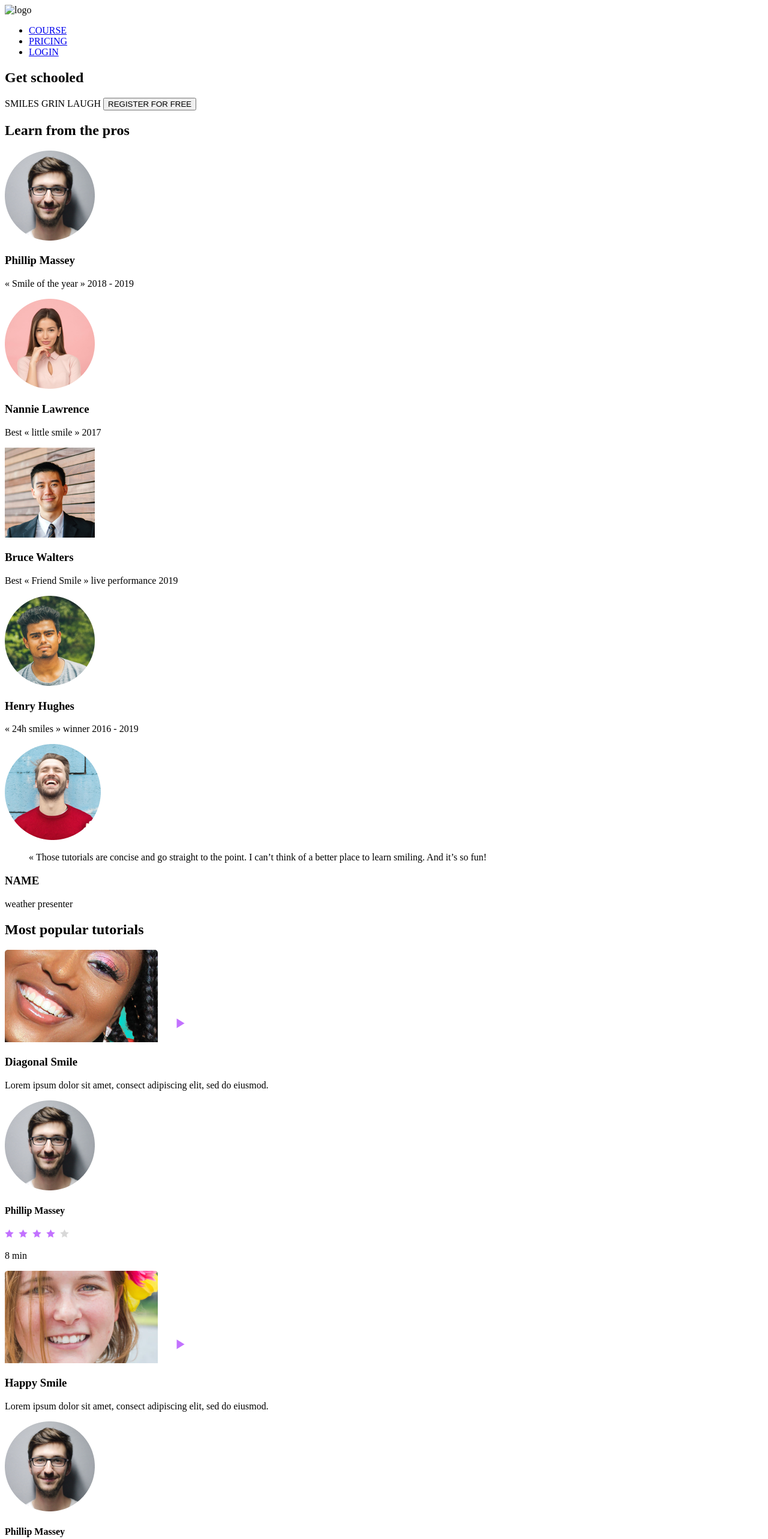
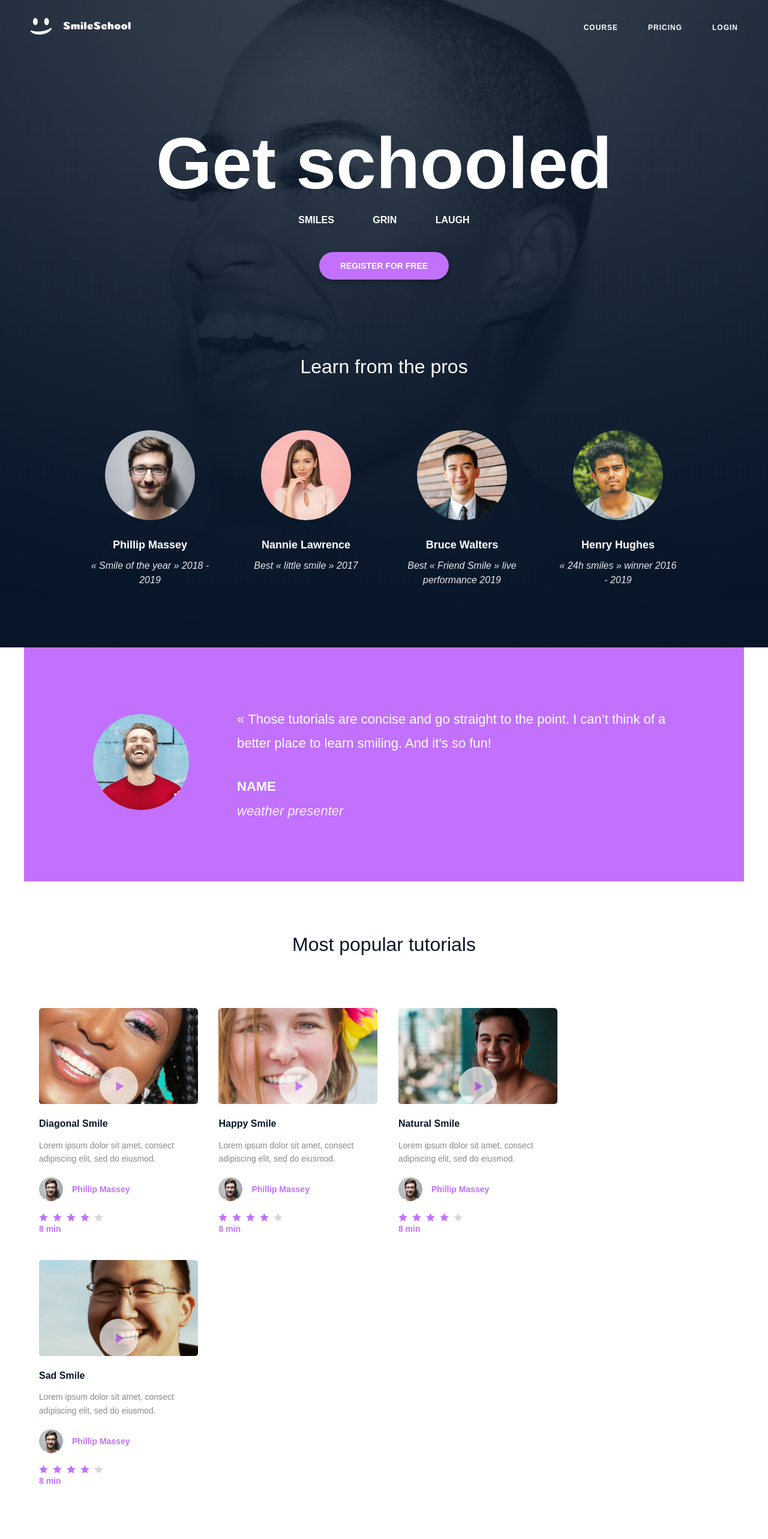
Before and after one commit to hyacintha3/alx_html_css, a plain HTML site: page css_advanced/index.html in a window 1280 px wide. Shown: the top 2565 px of the page at 60% size. Drawn offline with Linux system fonts and the light colour scheme.

Commit message:
well designed page

```diff
--- a/css_advanced/index.html
+++ b/css_advanced/index.html
@@ -10,7 +10,7 @@
 <body>
     <header>
         <nav>
-            <img src="images/logo" alt="logo">
+            <img src="./images/logo.png" alt="logo">
 
             <ul>
                 <li><a href="#">COURSE</a></li>
--- a/css_advanced/styles.css
+++ b/css_advanced/styles.css
@@ -0,0 +1,466 @@
+* {
+    margin: 0;
+    padding: 0;
+    box-sizing: border-box;
+}
+
+body {
+    font-family: 'Source Sans Pro', Arial, sans-serif;
+    color: #071629;
+    line-height: 1.6;
+}
+
+/* Header & Navigation */
+header {
+    position: absolute;
+    width: 100%;
+    z-index: 100;
+    padding: 30px 0;
+}
+
+nav {
+    display: flex;
+    justify-content: space-between;
+    align-items: center;
+    max-width: 1200px;
+    margin: 0 auto;
+    padding: 0 50px;
+}
+
+nav img {
+    height: 30px;
+}
+
+nav ul {
+    display: flex;
+    list-style: none;
+    gap: 50px;
+}
+
+nav ul li a {
+    color: white;
+    text-decoration: none;
+    font-weight: 600;
+    font-size: 12px;
+    letter-spacing: 1px;
+    transition: opacity 0.3s;
+}
+
+nav ul li a:hover {
+    opacity: 0.7;
+}
+
+/* Hero Section */
+main > section:first-child {
+    background: linear-gradient(180deg, rgba(7, 22, 41, 0.7) 0%, rgba(7, 22, 41, 0.9) 100%),
+                url('./images/object.png') center/cover no-repeat;
+    background-color: #071629;
+    min-height: 100vh;
+    color: white;
+    text-align: center;
+    padding: 200px 20px 100px;
+    display: flex;
+    flex-direction: column;
+    justify-content: center;
+}
+
+main > section:first-child > div:first-child {
+    max-width: 800px;
+    margin: 0 auto 120px;
+}
+
+main > section:first-child h1 {
+    font-size: 120px;
+    font-weight: 700;
+    margin-bottom: 10px;
+    line-height: 1.2;
+}
+
+main > section:first-child > div:first-child > span {
+    font-size: 16px;
+    margin: 0 30px;
+    font-weight: 700;
+    display: inline-block;
+}
+
+main > section:first-child > div:first-child > br {
+    display: block;
+    content: "";
+    margin-top: 20px;
+}
+
+main > section:first-child button {
+    background: #C271FF;
+    color: white;
+    border: none;
+    padding: 15px 35px;
+    border-radius: 30px;
+    font-weight: 700;
+    cursor: pointer;
+    margin-top: 40px;
+    font-size: 14px;
+    transition: opacity 0.3s;
+    box-shadow: 0 4px 10px rgba(0, 0, 0, 0.3);
+    display: block;
+    margin-left: auto;
+    margin-right: auto;
+}
+
+main > section:first-child button:hover {
+    opacity: 0.9;
+}
+
+/* Learn from the pros */
+main > section:first-child > div:last-child {
+    max-width: 1100px;
+    margin: 0 auto;
+}
+
+main > section:first-child h2 {
+    font-size: 32px;
+    font-weight: 300;
+    margin-bottom: 80px;
+}
+
+main > section:first-child h2 span {
+    color: #C271FF;
+    font-weight: 700;
+}
+
+main > section:first-child > div:last-child > div {
+    display: flex;
+    justify-content: center;
+    gap: 60px;
+    flex-wrap: wrap;
+}
+
+main > section:first-child > div:last-child > div > div {
+    flex: 0 0 200px;
+    text-align: center;
+}
+
+main > section:first-child > div:last-child > div > div img {
+    width: 150px;
+    height: 150px;
+    border-radius: 50%;
+    margin-bottom: 20px;
+    object-fit: cover;
+}
+
+main > section:first-child > div:last-child > div > div h3 {
+    font-size: 18px;
+    font-weight: 900;
+    margin-bottom: 8px;
+}
+
+main > section:first-child > div:last-child > div > div p {
+    font-size: 16px;
+    font-style: italic;
+    opacity: 0.9;
+    line-height: 1.5;
+}
+
+/* Quote Section */
+main > section:nth-child(2) {
+    background: #C271FF;
+    color: white;
+    padding: 100px 50px;
+    display: flex;
+    align-items: center;
+    justify-content: center;
+    gap: 80px;
+    max-width: 1200px;
+    margin: 0 auto;
+}
+
+main > section:nth-child(2) > div:first-child img {
+    width: 160px;
+    height: 160px;
+    border-radius: 50%;
+    object-fit: cover;
+}
+
+main > section:nth-child(2) > div:last-child {
+    flex: 1;
+    max-width: 730px;
+}
+
+main > section:nth-child(2) blockquote {
+    font-size: 22px;
+    line-height: 1.8;
+    margin-bottom: 35px;
+    font-weight: 400;
+}
+
+main > section:nth-child(2) h3 {
+    font-size: 22px;
+    font-weight: 700;
+    margin-bottom: 5px;
+}
+
+main > section:nth-child(2) p {
+    font-style: italic;
+    opacity: 0.9;
+    font-size: 22px;
+    font-weight: 400;
+}
+
+/* Most Popular Tutorials */
+main > section:nth-child(3) {
+    padding: 80px 50px;
+    background: white;
+    max-width: 1400px;
+    margin: 0 auto;
+}
+
+main > section:nth-child(3) h2 {
+    text-align: center;
+    font-size: 32px;
+    font-weight: 300;
+    margin-bottom: 80px;
+    color: #071629;
+}
+
+main > section:nth-child(3) > div {
+    display: inline-block;
+    width: calc(25% - 30px);
+    margin: 0 15px 40px;
+    vertical-align: top;
+    position: relative;
+}
+
+main > section:nth-child(3) > div > img:first-child {
+    width: 100%;
+    border-radius: 5px;
+    margin-bottom: 20px;
+    display: block;
+}
+
+main > section:nth-child(3) > div > img.play-btn {
+    width: 64px !important;
+    height: 64px !important;
+    position: absolute;
+    top: 50%;
+    left: 50%;
+    transform: translate(-50%, -50%);
+    margin: -60px 0 0 0;
+    cursor: pointer;
+    opacity: 0.8;
+    transition: opacity 0.3s;
+}
+
+main > section:nth-child(3) > div > img.play-btn:hover {
+    opacity: 1;
+}
+
+main > section:nth-child(3) > div h3 {
+    font-size: 16px;
+    font-weight: 700;
+    margin-bottom: 12px;
+    color: #071629;
+}
+
+main > section:nth-child(3) > div > p:first-of-type {
+    color: rgba(7, 22, 41, 0.5);
+    font-size: 14px;
+    margin-bottom: 20px;
+    line-height: 1.6;
+}
+
+main > section:nth-child(3) > div > div:nth-of-type(1) {
+    display: flex;
+    align-items: center;
+    gap: 15px;
+    margin-bottom: 20px;
+}
+
+main > section:nth-child(3) > div > div:nth-of-type(1) img {
+    width: 40px;
+    height: 40px;
+    border-radius: 50%;
+    object-fit: cover;
+}
+
+main > section:nth-child(3) > div > div:nth-of-type(1) h4 {
+    color: #C271FF;
+    font-size: 14px;
+    font-weight: 600;
+}
+
+main > section:nth-child(3) > div > div:nth-of-type(2) {
+    display: flex;
+    justify-content: space-between;
+    align-items: center;
+}
+
+main > section:nth-child(3) .rating {
+    width: 107px !important;
+    height: auto !important;
+}
+
+main > section:nth-child(3) > div > p:last-child {
+    color: #C271FF;
+    font-weight: 600;
+    font-size: 14px;
+}
+
+/* Free Membership */
+main > section:nth-child(4) {
+    background: #071629;
+    color: white;
+    padding: 80px 50px;
+    text-align: center;
+}
+
+main > section:nth-child(4) h2 {
+    font-size: 32px;
+    font-weight: 300;
+    margin-bottom: 80px;
+}
+
+main > section:nth-child(4) > div {
+    display: inline-block;
+    width: calc(25% - 40px);
+    margin: 0 20px 40px;
+    vertical-align: top;
+}
+
+main > section:nth-child(4) > div img {
+    width: 44px;
+    height: 35px;
+    margin-bottom: 25px;
+    object-fit: contain;
+}
+
+main > section:nth-child(4) > div h3 {
+    font-size: 18px;
+    font-weight: 600;
+    margin-bottom: 15px;
+}
+
+main > section:nth-child(4) > div p {
+    font-size: 14px;
+    line-height: 1.8;
+    opacity: 0.8;
+    font-weight: 400;
+}
+
+main > section:nth-child(4) button {
+    background: #C271FF;
+    color: white;
+    border: none;
+    padding: 15px 35px;
+    border-radius: 30px;
+    font-weight: 700;
+    cursor: pointer;
+    margin-top: 60px;
+    font-size: 14px;
+    transition: opacity 0.3s;
+    box-shadow: 0 4px 10px rgba(0, 0, 0, 0.3);
+}
+
+main > section:nth-child(4) button:hover {
+    opacity: 0.9;
+}
+
+/* FAQ Section */
+main > section:nth-child(5) {
+    padding: 80px 50px;
+    background: white;
+    max-width: 1200px;
+    margin: 0 auto;
+}
+
+main > section:nth-child(5) h2 {
+    text-align: center;
+    font-size: 32px;
+    font-weight: 300;
+    margin-bottom: 80px;
+    color: #071629;
+}
+
+main > section:nth-child(5) > div {
+    display: flex;
+    gap: 100px;
+    justify-content: center;
+}
+
+main > section:nth-child(5) > div > div {
+    flex: 1;
+    max-width: 500px;
+}
+
+main > section:nth-child(5) > div > div > div:nth-child(odd) {
+    margin-bottom: 25px;
+}
+
+main > section:nth-child(5) > div > div > div:nth-child(odd) h3 {
+    font-size: 16px;
+    font-weight: 700;
+    color: #071629;
+}
+
+main > section:nth-child(5) > div > div > div:nth-child(even) {
+    color: rgba(7, 22, 41, 0.5);
+    font-size: 14px;
+    line-height: 1.8;
+    margin-bottom: 60px;
+    font-weight: 400;
+}
+
+/* Footer */
+footer {
+    background: #071629;
+    color: white;
+    padding: 80px 50px 40px;
+}
+
+footer section {
+    max-width: 1200px;
+    margin: 0 auto;
+}
+
+footer section > div:first-child {
+    display: flex;
+    justify-content: space-between;
+    align-items: center;
+    margin-bottom: 60px;
+}
+
+footer section > div:first-child img {
+    height: 35px;
+}
+
+footer section > div:first-child > div {
+    display: flex;
+    gap: 30px;
+}
+
+footer section > div:first-child i {
+    font-size: 30px;
+    cursor: pointer;
+    transition: opacity 0.3s;
+}
+
+footer section > div:first-child i:hover {
+    opacity: 0.7;
+}
+
+footer section > p {
+    text-align: center;
+    opacity: 0.35;
+    font-size: 12px;
+    font-weight: 400;
+}
+
+/* Desktop specific adjustments */
+@media (min-width: 1024px) {
+    nav {
+        max-width: 1400px;
+    }
+
+    main > section:nth-child(3),
+    main > section:nth-child(5) {
+        max-width: 1400px;
+    }
+}
```
